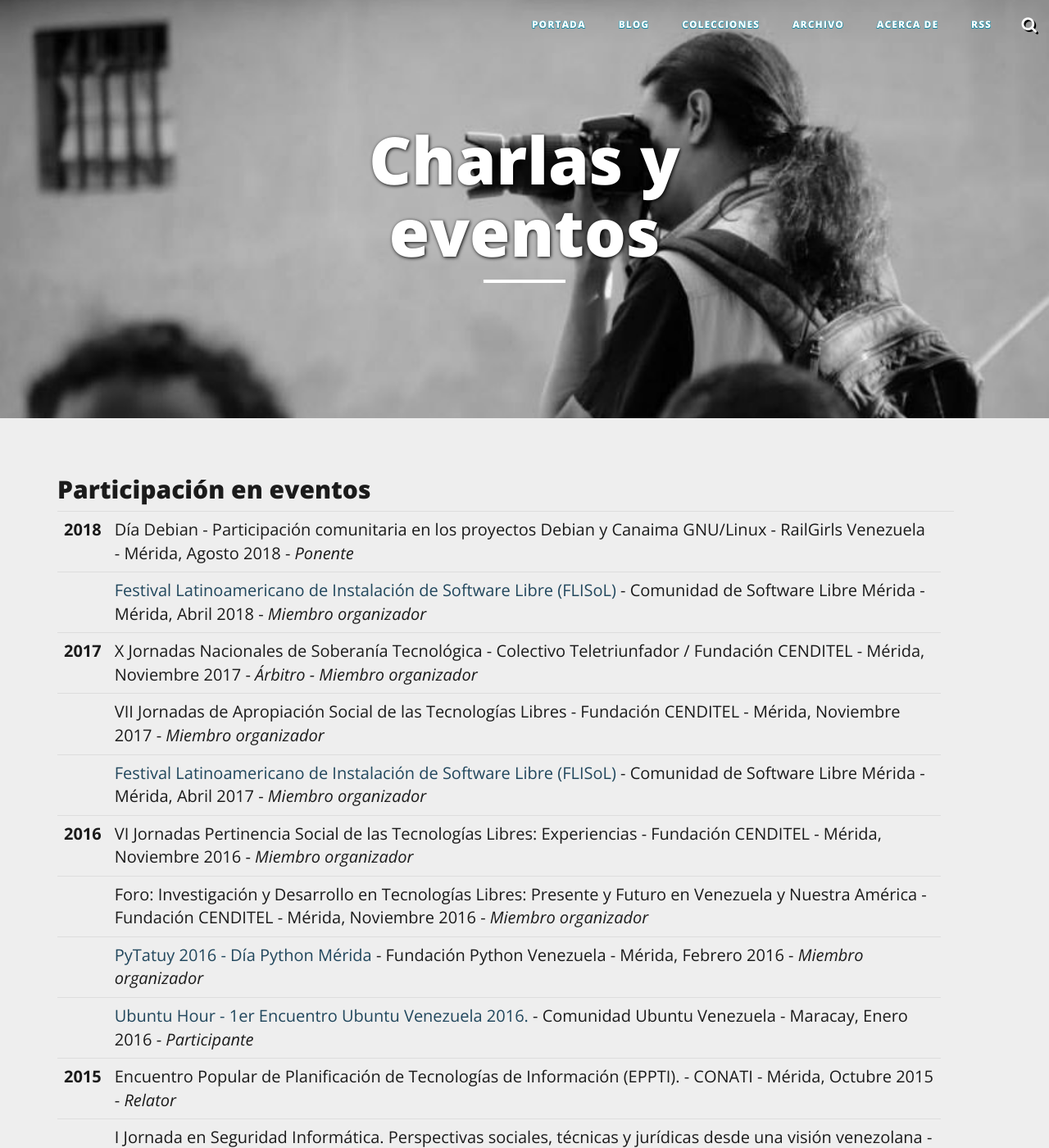
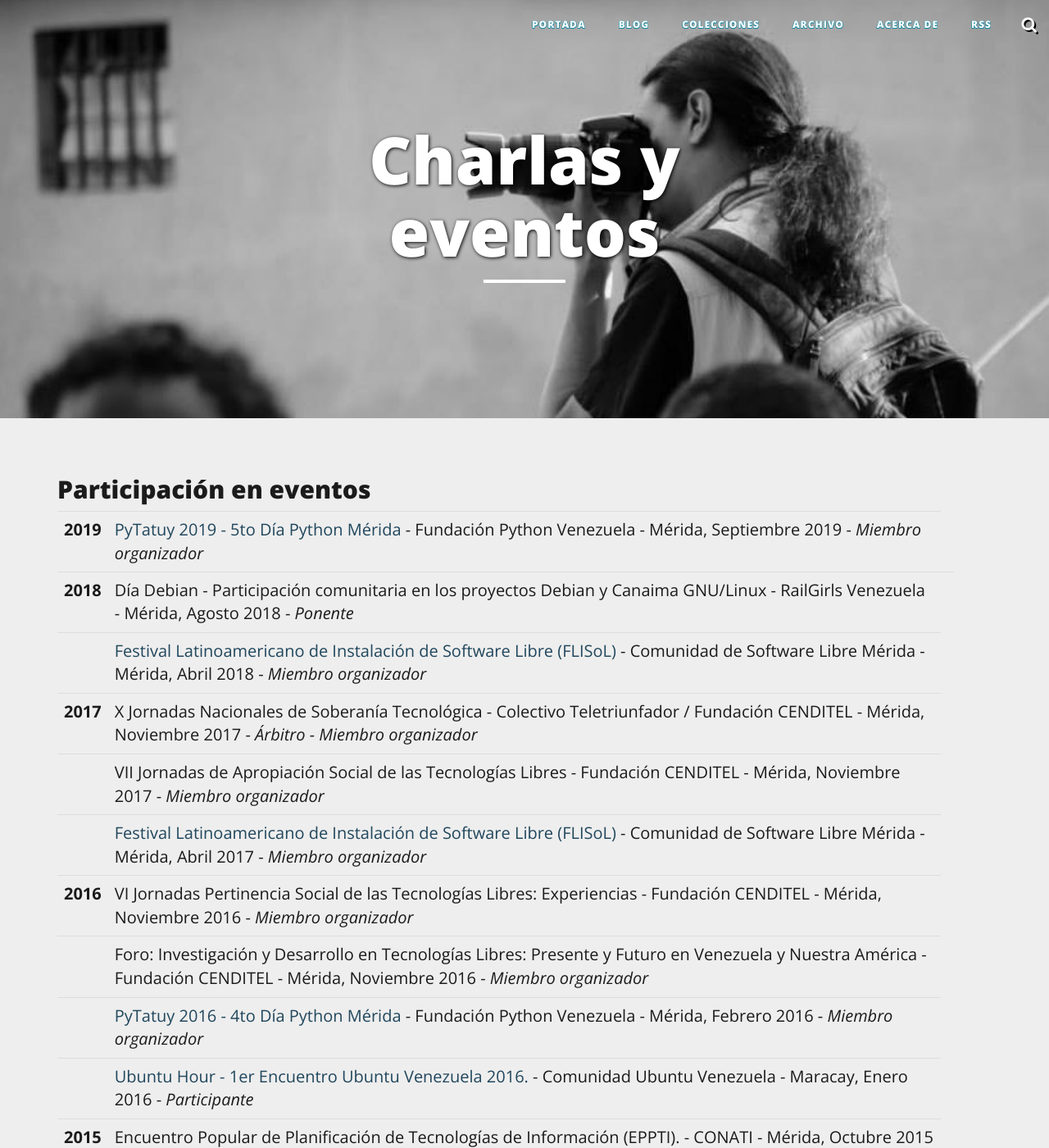
Before and after one commit to davidhdz/davidhdz.github.io, a Jekyll site: the page built from charlas/index.html, in a window 1280 px wide and 1400 px high. Shown: the whole window at 82% size. Built offline with Jekyll 4.4.1, drawn with Linux system fonts in a browser that asks for light colours; nearby versions of some CDN libraries; comment, search, counter and statistics services are not loaded.

Commit message:
Se agrega el Pytatuy 2019 a Eventos

```diff
--- a/charlas/index.html
+++ b/charlas/index.html
@@ -8,6 +8,11 @@ header-img: "img/charlas.jpg"
 <h2>Participación en eventos</h2>
 <table style="width: 96%;  style=vertical-align: top">
 <tbody>
+<tr>
+  <td><strong>2019</strong></td>
+  <td><a href="http://pyve.github.io/eventos/pytatuy-2019/" target="_blank">PyTatuy 2019 - 5to Día Python Mérida</a> - Fundación Python Venezuela - Mérida, Septiembre 2019 - <i>Miembro organizador</i></td>
+</tr>
+<tr>
 <tr>
   <td><strong>2018</strong></td>
   <td>Día Debian - Participación comunitaria en los proyectos Debian y Canaima GNU/Linux - RailGirls Venezuela - Mérida, Agosto 2018 - <i>Ponente</i><td>
@@ -38,7 +43,7 @@ header-img: "img/charlas.jpg"
 </tr>
 <tr>
   <td></td>
-  <td><a href="http://pyve.github.io/eventos/pytatuy-2016/" target="_blank">PyTatuy 2016 - Día Python Mérida</a> - Fundación Python Venezuela - Mérida, Febrero 2016 - <i>Miembro organizador</i></td>
+  <td><a href="http://pyve.github.io/eventos/pytatuy-2016/" target="_blank">PyTatuy 2016 - 4to Día Python Mérida</a> - Fundación Python Venezuela - Mérida, Febrero 2016 - <i>Miembro organizador</i></td>
 </tr>
 <tr>
   <td></td>
```
